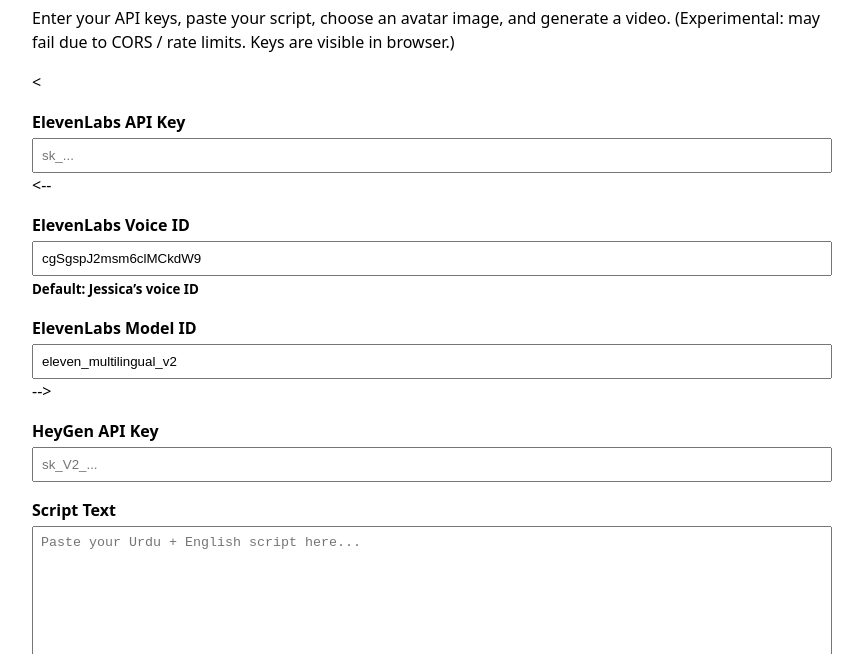
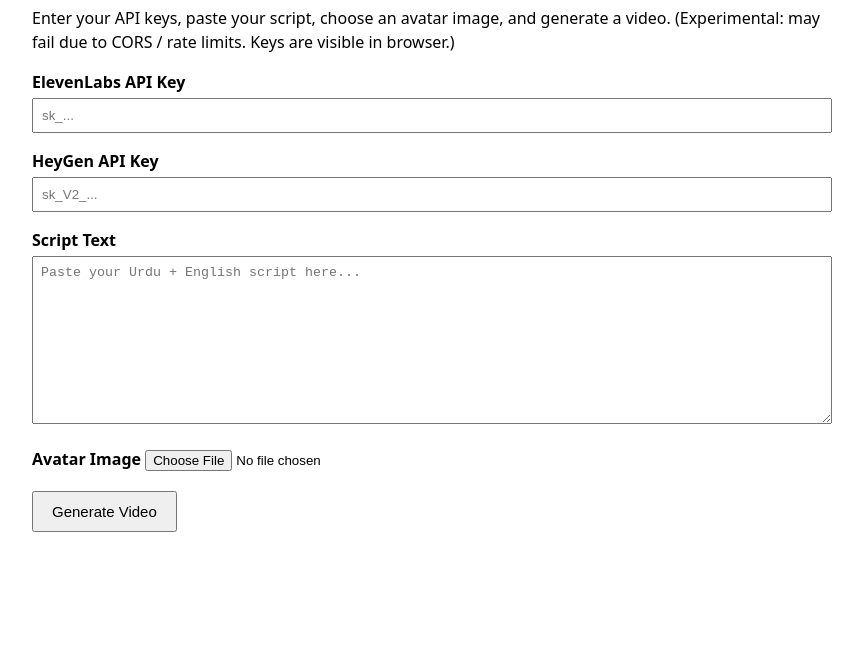
Before and after one commit to nabeel030/auto-video-generator, a plain HTML site: page index.html in a window 1280 px wide. Shown: the part 146-800 px from the top of the page, without its empty margins (208-1071 px from the left). Drawn offline with Linux system fonts and the light colour scheme.

Commit message:
Clean up form by removing unused input fields
Removed commented-out labels for ElevenLabs Voice ID and Model ID.

```diff
--- a/index.html
+++ b/index.html
@@ -58,24 +58,10 @@
   </p>
 
   <form id="generatorForm">
-    <<label>
+    <label>
       ElevenLabs API Key
       <input type="text" id="elevenKey" placeholder="sk_..." required />
     </label>
-
-
-
-    <--
-      <label>
-      ElevenLabs Voice ID
-      <input type="text" id="elevenVoiceId" value="cgSgspJ2msm6clMCkdW9" />
-      <small>Default: Jessica’s voice ID</small>
-    </label>
-
-    <label>
-      ElevenLabs Model ID
-      <input type="text" id="elevenModelId" value="eleven_multilingual_v2" />
-    </label> -->
 
     <label>
       HeyGen API Key
```
